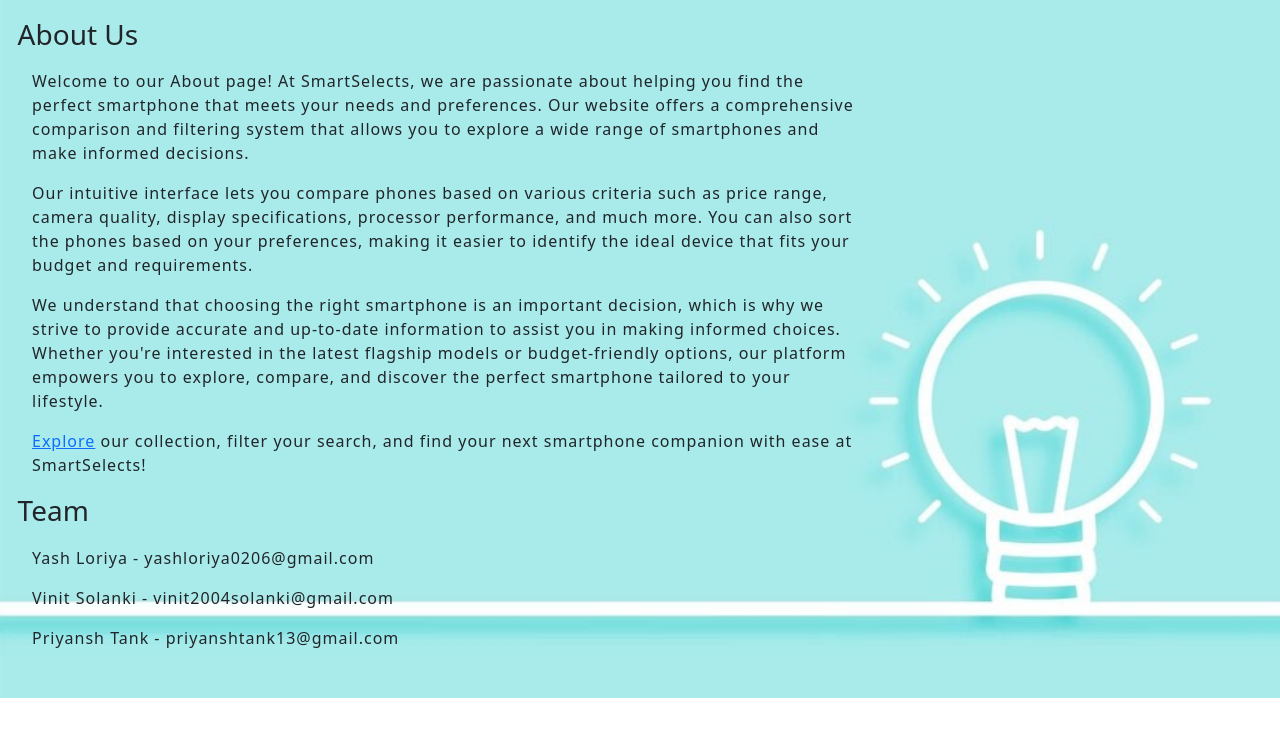
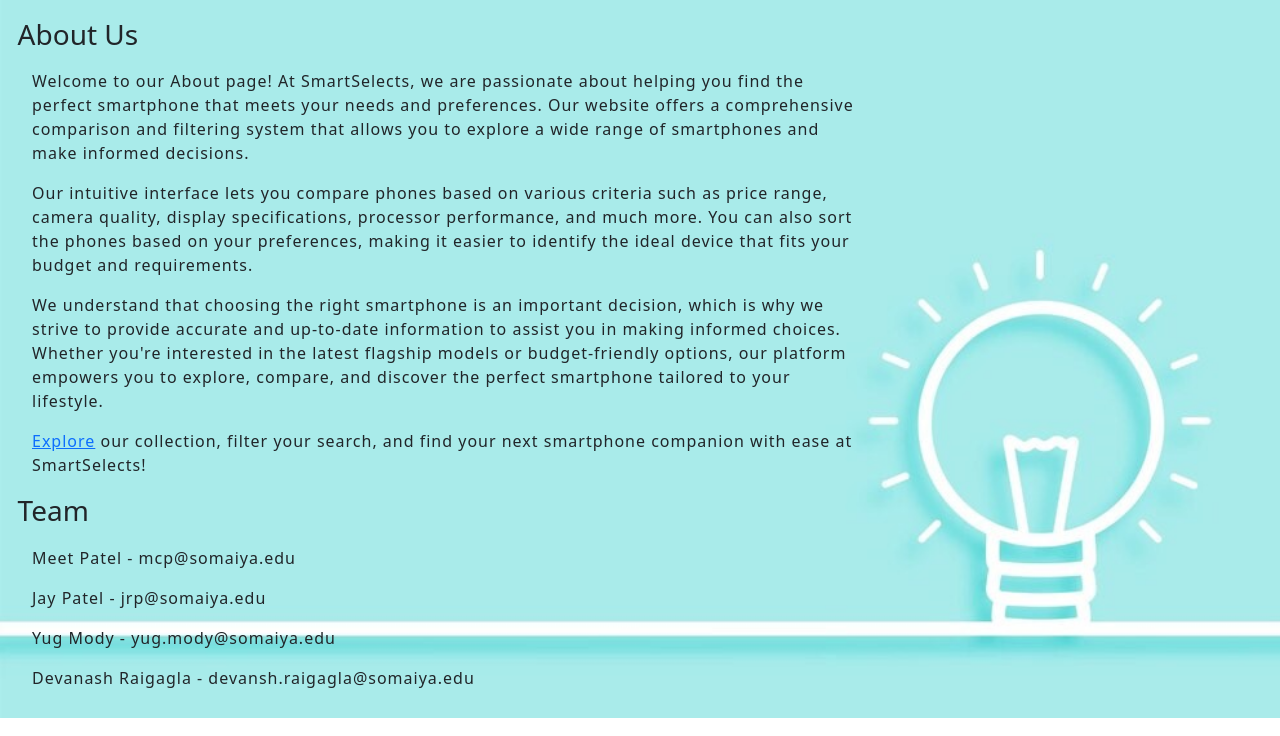
Before and after one commit to YashLoriya02/WDL_Mini_Project, a Django app: template templates/about.html in a window 1280 px wide. Shown: the part 64-800 px from the top of the page. Run offline with Django 5.2, Linux system fonts and the light colour scheme; the template is opened without the code that fills it, so the values that code supplies are empty.

Commit message:
posted smart selects

```diff
--- a/templates/about.html
+++ b/templates/about.html
@@ -93,9 +93,10 @@
     </div>
     <div class="team w-100 ">
         <h3 class="head">Team</h3>
-        <p>Yash Loriya - yashloriya0206@gmail.com</p>
-        <p>Vinit Solanki - vinit2004solanki@gmail.com</p>
-        <p>Priyansh Tank - priyanshtank13@gmail.com</p>
+        <p>Meet Patel - mcp@somaiya.edu</p>
+        <p>Jay Patel - jrp@somaiya.edu</p>
+        <p>Yug Mody - yug.mody@somaiya.edu</p>
+        <p>Devanash Raigagla - devansh.raigagla@somaiya.edu</p>
     </div>
 
     <script src="https://cdn.jsdelivr.net/npm/bootstrap@5.3.3/dist/js/bootstrap.bundle.min.js"
--- a/templates/homepage.html
+++ b/templates/homepage.html
@@ -76,7 +76,7 @@
             font-optical-sizing: auto;
             font-weight: 200;
             letter-spacing: .5rem;
-            text-transform: uppercase;
+            {% comment %} text-transform: uppercase; {% endcomment %}
             cursor: pointer;
         }
 
```
